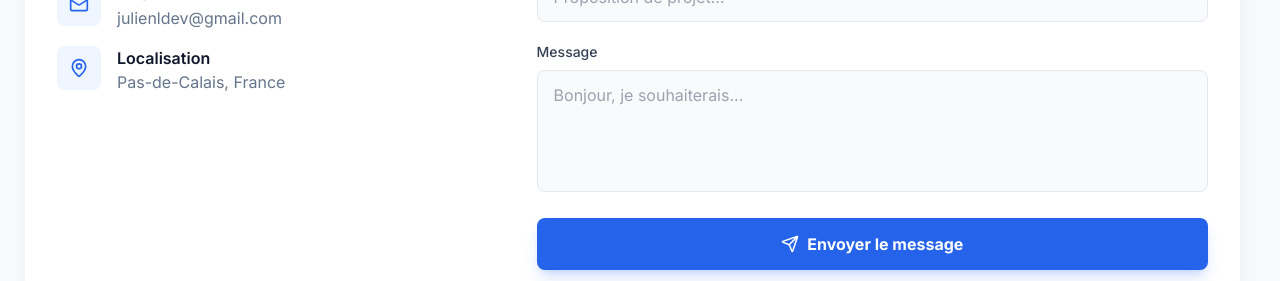
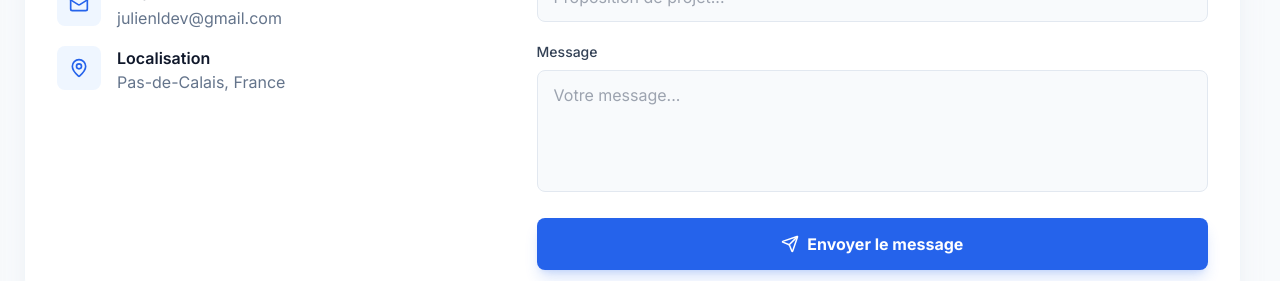
Before and after one commit to julien-lambin/portfolio-julien, a React (Vite) app: page / in a window 1280 px wide. Shown: the part 5427-5708 px from the top of the page. Built offline with nearby package versions, Linux system fonts and the light colour scheme.

Commit message:
fix: update services navigation link ID to match accompaniment section

```diff
--- a/components/Contact.tsx
+++ b/components/Contact.tsx
@@ -138,7 +138,7 @@ export const Contact: React.FC = () => {
                     </div>
                     <div>
                         <label className="block text-sm font-medium text-slate-700 dark:text-slate-300 mb-2">Message</label>
-                        <textarea name="message" rows={4} required className="w-full px-4 py-3 rounded-lg bg-slate-50 dark:bg-slate-800 border border-slate-200 dark:border-slate-700 text-slate-900 dark:text-white focus:border-blue-500 focus:ring-2 focus:ring-blue-200 dark:focus:ring-blue-900 outline-none transition-all resize-none" placeholder="Bonjour, je souhaiterais..."></textarea>
+                        <textarea name="message" rows={4} required className="w-full px-4 py-3 rounded-lg bg-slate-50 dark:bg-slate-800 border border-slate-200 dark:border-slate-700 text-slate-900 dark:text-white focus:border-blue-500 focus:ring-2 focus:ring-blue-200 dark:focus:ring-blue-900 outline-none transition-all resize-none" placeholder="Votre message..."></textarea>
                     </div>
                     <button
                         type="submit"
--- a/components/Header.tsx
+++ b/components/Header.tsx
@@ -25,7 +25,7 @@ export const Header: React.FC<HeaderProps> = ({ onNavigate, theme, toggleTheme }
   const navItems = [
     { id: 'home', label: 'À propos', icon: User },
     { id: 'projects', label: 'Projets', icon: Briefcase },
-    { id: 'resume', label: 'Services', icon: FileText },
+    { id: 'accompaniment', label: 'Services', icon: FileText },
     { id: 'skills', label: 'Compétences', icon: Code2 },
   ];
 
--- a/types.ts
+++ b/types.ts
@@ -24,4 +24,4 @@ export interface Service {
   icon: 'code' | 'search' | 'shield' | 'pen';
 }
 
-export type SectionId = 'home' | 'skills' | 'resume' | 'projects' | 'contact';
+export type SectionId = 'home' | 'skills' | 'accompaniment' | 'projects' | 'contact';
```
